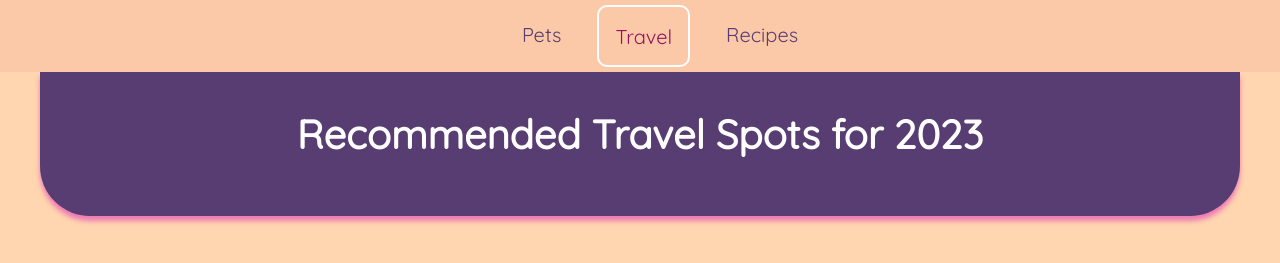
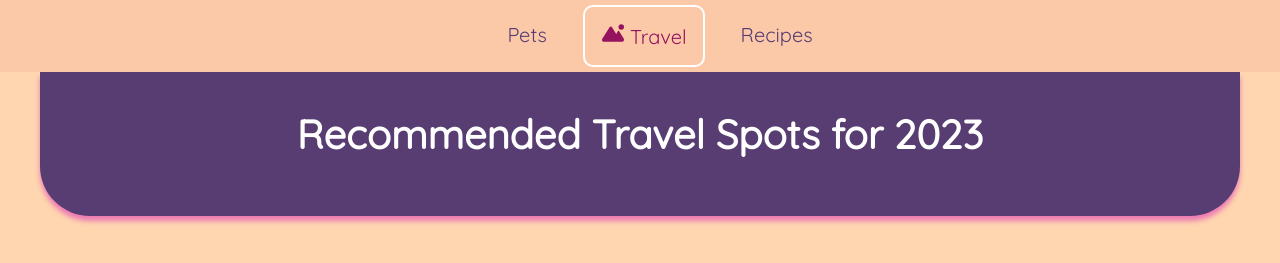
Before and after one commit to renjialan/mobile_complete, a plain HTML site: page travel.html in a window 1280 px wide. Shown: the top 263 px of the page. Drawn offline with Linux system fonts and the light colour scheme.

Commit message:
Update travel.html

```diff
--- a/travel.html
+++ b/travel.html
@@ -17,7 +17,7 @@
             <li><a href = "#main" id="jump">Skip to Main Content</a></li>
 
             <li><a href = "./index.html">Pets</a></li>
-            <li><a href = "travel.html" class="current">Travel</a></li>
+            <li><a href = "travel.html" class="current"><svg xmlns="http://www.w3.org/2000/svg" height="1em" viewBox="0 0 640 512"><!--! Font Awesome Free 6.4.2 by @fontawesome - https://fontawesome.com License - https://fontawesome.com/license (Commercial License) Copyright 2023 Fonticons, Inc. --><path d="M560 160A80 80 0 1 0 560 0a80 80 0 1 0 0 160zM55.9 512H381.1h75H578.9c33.8 0 61.1-27.4 61.1-61.1c0-11.2-3.1-22.2-8.9-31.8l-132-216.3C495 196.1 487.8 192 480 192s-15 4.1-19.1 10.7l-48.2 79L286.8 81c-6.6-10.6-18.3-17-30.8-17s-24.1 6.4-30.8 17L8.6 426.4C3 435.3 0 445.6 0 456.1C0 487 25 512 55.9 512z"/></svg>Travel</a></li>
             <li><a href = "./recipes.html">Recipes</a></li>
 
         </ul>
```
